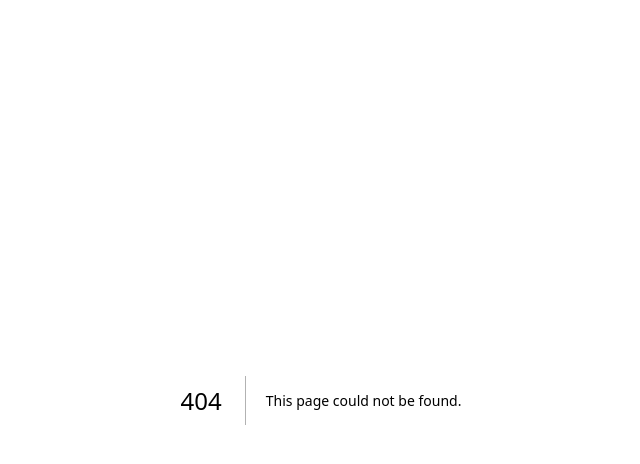
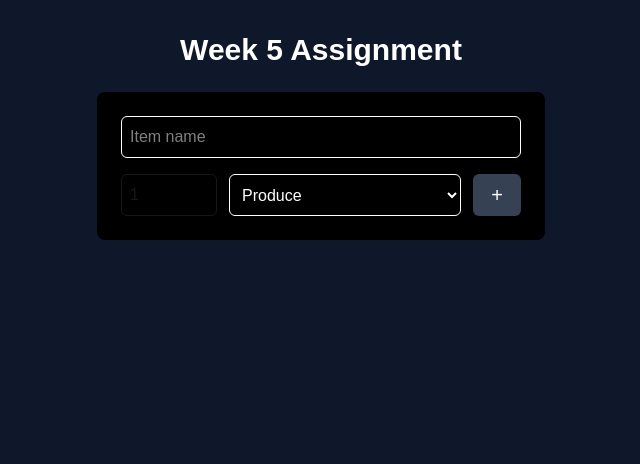
Before and after one commit to mbguron/cprg306-assignments, a Next.js app: page /week-5 in a window 1280 px wide. Before the commit this address had no page. Shown: the top 464 px of the page, without its empty margins (319-959 px from the left). Built offline with nearby package versions, Linux system fonts and the light colour scheme.

Commit message:
added and edited the new files

```diff
--- /dev/null
+++ b/app/week-5/NewItem.js
@@ -0,0 +1,82 @@
+"use client";
+
+import { useState } from "react";
+
+export default function NewItem() {
+  const [name, setName] = useState("");
+  const [quantity, setQuantity] = useState(1);
+  const [category, setCategory] = useState("produce");
+
+  function handleSubmit(event) {
+    event.preventDefault();
+
+    const item = {
+      name: name.trim(),
+      quantity: Number(quantity),
+      category,
+    };
+
+    console.log(item);
+    alert(
+      `Added: ${item.name}, Quantity: ${item.quantity}, Category: ${item.category}`,
+    );
+
+    setName("");
+    setQuantity(1);
+    setCategory("produce");
+  }
+
+  return (
+    <form
+      onSubmit={handleSubmit}
+      className="max-w-md mx-auto bg-black rounded-lg p-6 space-y-4"
+    >
+      <div>
+        <input
+          type="text"
+          value={name}
+          onChange={(e) => setName(e.target.value)}
+          required={true}
+          placeholder="Item name"
+          className="w-full p-2 text-white rounded-md border"
+        />
+      </div>
+
+      <div className="flex gap-3">
+        <input
+          type="number"
+          min="1"
+          max="99"
+          value={quantity}
+          onChange={(e) => setQuantity(e.target.value)}
+          className="w-24 p-2 rounded-md border"
+        />
+
+        <select
+          value={category}
+          onChange={(e) => setCategory(e.target.value)}
+          className="flex-1 p-2 text-white bg-black rounded-md border"
+        >
+          <option value="produce">Produce</option>
+          <option value="dairy">Dairy</option>
+          <option value="bakery">Bakery</option>
+          <option value="meat">Meat</option>
+          <option value="frozen foods">Frozen Foods</option>
+          <option value="canned goods">Canned Goods</option>
+          <option value="dry goods">Dry Goods</option>
+          <option value="beverages">Beverages</option>
+          <option value="snacks">Snacks</option>
+          <option value="household">Household</option>
+          <option value="other">Other</option>
+        </select>
+
+        <button
+          type="submit"
+          className="w-12 rounded-md bg-gray-700 text-white text-xl hover:bg-slate-900"
+        >
+          +
+        </button>
+      </div>
+    </form>
+  );
+}
--- /dev/null
+++ b/app/week-5/page.js
@@ -0,0 +1,13 @@
+import NewItem from "./NewItem";
+
+export default function Page() {
+  return (
+    <main className="min-h-screen bg-slate-900 p-8">
+      <h1 className="text-white text-3xl font-bold text-center mb-6">
+        Week 5 Assignment
+      </h1>
+
+      <NewItem />
+    </main>
+  );
+}
```
